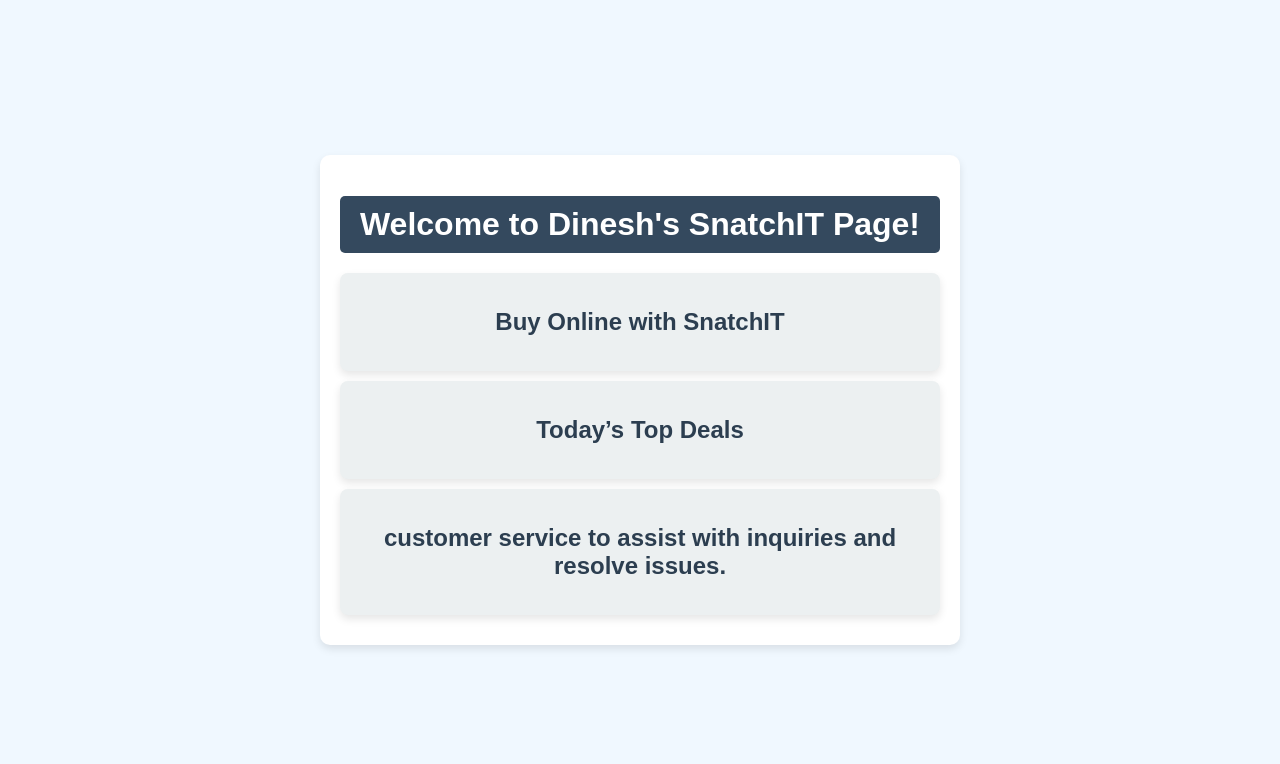
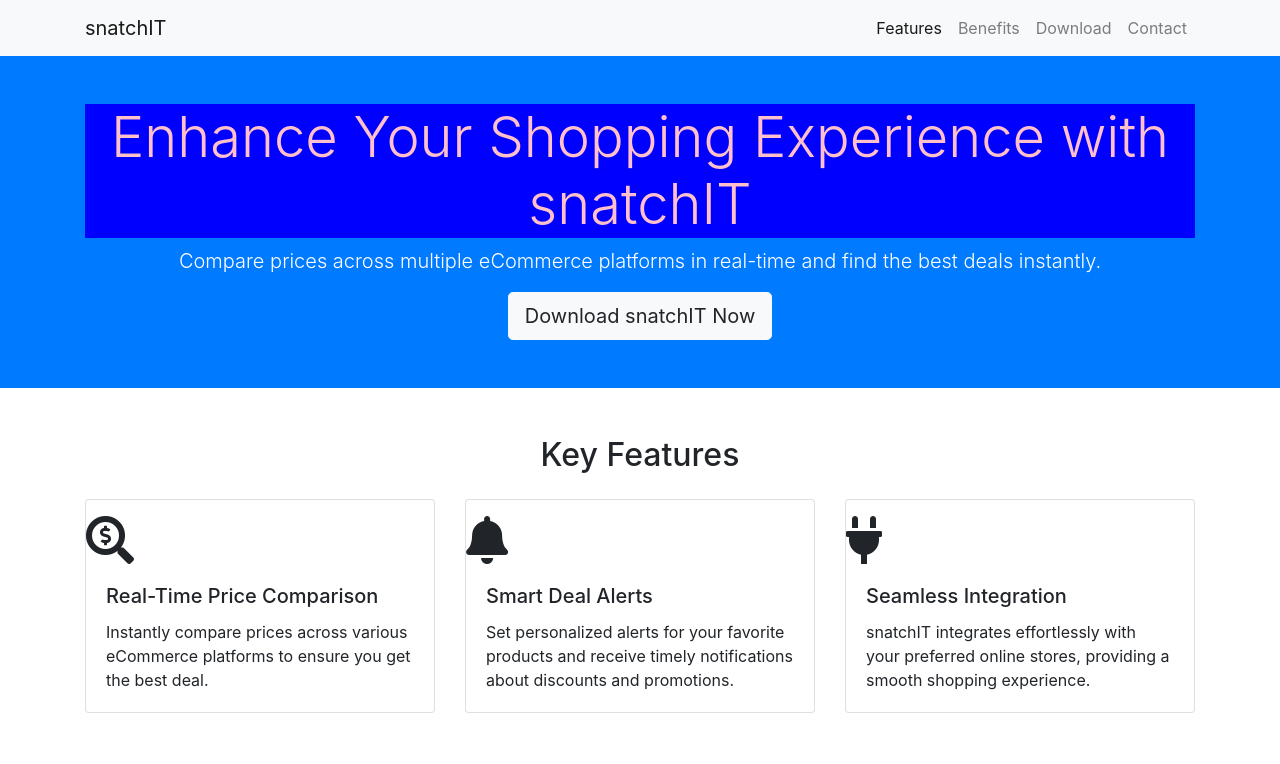
Before and after one commit to Drm2137/SnatchIT, a plain HTML site: page teammembers/Dinesh.html in a window 1280 px wide. Drawn offline with nearby package versions, Linux system fonts and the light colour scheme; files that its build step writes are made by us from their sources.

Commit message:
Update Dinesh.html

```diff
--- a/teammembers/Dinesh.html
+++ b/teammembers/Dinesh.html
@@ -3,103 +3,82 @@
 <head>
     <meta charset="UTF-8">
     <meta name="viewport" content="width=device-width, initial-scale=1.0">
-    <title>Dinesh's SnatchIT Page</title>
-    <style>
-        /* Global Styles */
-        :root {
-            --primary-color: #34495e;
-            --background-color: #f0f8ff;
-            --card-bg-color: #ecf0f1;
-            --card-hover-color: #d5dbdb;
-            --text-color: #2c3e50;
-            --white-color: #ffffff;
-            --shadow: 0 4px 8px rgba(0, 0, 0, 0.1);
-        }
-
-        body {
-            font-family: Arial, sans-serif;
-            background-color: var(--background-color);
-            color: var(--text-color);
-            margin: 0;
-            padding: 0;
-            height: 100vh;
-            display: flex;
-            justify-content: center;
-            align-items: center;
-        }
-
-        .container {
-            text-align: center;
-            max-width: 600px;
-            width: 100%;
-            padding: 20px;
-            background-color: var(--white-color);
-            border-radius: 10px;
-            box-shadow: var(--shadow);
-        }
-
-        h1 {
-            color: var(--white-color);
-            background-color: var(--primary-color);
-            margin-bottom: 20px;
-            padding: 10px;
-            border-radius: 5px;
-        }
-
-        h2 {
-            color: var(--text-color);
-            margin: 20px 0;
-        }
-
-        ul {
-            list-style: none;
-            padding: 0;
-            margin: 0;
-        }
-
-        li {
-            background-color: var(--card-bg-color);
-            border-radius: 8px;
-            margin: 10px 0;
-            padding: 15px;
-            box-shadow: var(--shadow);
-            transition: background-color 0.3s ease-in-out;
-        }
-
-        li:hover {
-            background-color: var(--card-hover-color);
-        }
-
-        /* Mobile responsiveness */
-        @media (max-width: 600px) {
-            h2 {
-                font-size: 16px;
-            }
-        }
-
-        /* Additional Styling for Lists */
-        li {
-            display: flex;
-            justify-content: center;
-            align-items: center;
-            text-align: center;
-        }
-    </style>
+    <title>snatchIT - Smart eCommerce Shopping</title>
+    <link rel="stylesheet" href="styles.css"> <!-- Link to external CSS -->
+    <script src="scripts.js" defer></script> <!-- Link to external JavaScript -->
+    <!-- Include Font Awesome for icons -->
+    <link rel="stylesheet" href="https://cdnjs.cloudflare.com/ajax/libs/font-awesome/5.15.4/css/all.min.css">
+    <!-- Include Bootstrap for responsive design -->
+    <link rel="stylesheet" href="https://stackpath.bootstrapcdn.com/bootstrap/4.5.2/css/bootstrap.min.css">
 </head>
 <body>
+    <header>
+        <nav class="navbar navbar-expand-lg navbar-light bg-light">
             <div class="container">
-        <h1>Welcome to Dinesh's SnatchIT Page!</h1>
-        <ul>
-            <li>
-                <h2>Buy Online with SnatchIT</h2>
+                <a class="navbar-brand" href="#">snatchIT</a>
+                <button class="navbar-toggler" type="button" data-toggle="collapse" data-target="#navbarNav" aria-controls="navbarNav" aria-expanded="false" aria-label="Toggle navigation">
+                    <span class="navbar-toggler-icon"></span>
+                </button>
+                <div class="collapse navbar-collapse" id="navbarNav">
+                    <ul class="navbar-nav ml-auto">
+                        <li class="nav-item active">
+                            <a class="nav-link" href="#features">Features</a>
                         </li>
-            <li>
-                <h2> Today’s Top Deals</h2>
+                        <li class="nav-item">
+                            <a class="nav-link" href="#benefits">Benefits</a>
                         </li>
-            <li>
-                <h2> customer service to assist with inquiries and resolve issues.</h2>
+                        <li class="nav-item">
+                            <a class="nav-link" href="#download">Download</a>
+                        </li>
+                        <li class="nav-item">
+                            <a class="nav-link" href="#contact">Contact</a>
                         </li>
                     </ul>
                 </div>
-</body>
-</html>
+            </div>
+        </nav>
+    </header>
+    <main>
+        <!-- Hero Section -->
+        <section class="hero bg-primary text-white text-center py-5">
+            <div class="container">
+                <h1 class="display-4">Enhance Your Shopping Experience with snatchIT</h1>
+                <p class="lead">Compare prices across multiple eCommerce platforms in real-time and find the best deals instantly.</p>
+                <a href="#download" class="btn btn-light btn-lg">Download snatchIT Now</a>
+            </div>
+        </section>
+        <!-- Features Section -->
+        <section id="features" class="py-5">
+            <div class="container">
+                <h2 class="text-center mb-4">Key Features</h2>
+                <div class="row">
+                    <div class="col-md-4">
+                        <div class="card">
+                            <i class="fas fa-search-dollar fa-3x card-img-top mt-3"></i>
+                            <div class="card-body">
+                                <h5 class="card-title">Real-Time Price Comparison</h5>
+                                <p class="card-text">Instantly compare prices across various eCommerce platforms to ensure you get the best deal.</p>
+                            </div>
+                        </div>
+                    </div>
+                    <div class="col-md-4">
+                        <div class="card">
+                            <i class="fas fa-bell fa-3x card-img-top mt-3"></i>
+                            <div class="card-body">
+                                <h5 class="card-title">Smart Deal Alerts</h5>
+                                <p class="card-text">Set personalized alerts for your favorite products and receive timely notifications about discounts and promotions.</p>
+                            </div>
+                        </div>
+                    </div>
+                    <div class="col-md-4">
+                        <div class="card">
+                            <i class="fas fa-plug fa-3x card-img-top mt-3"></i>
+                            <div class="card-body">
+                                <h5 class="card-title">Seamless Integration</h5>
+                                <p class="card-text">snatchIT integrates effortlessly with your preferred online stores, providing a smooth shopping experience.</p>
+                            </div>
+                        </div>
+                    </div>
+                </div>
+            </div>
+        </section
```
Lines whose indentation alone changed are shown as unchanged.
